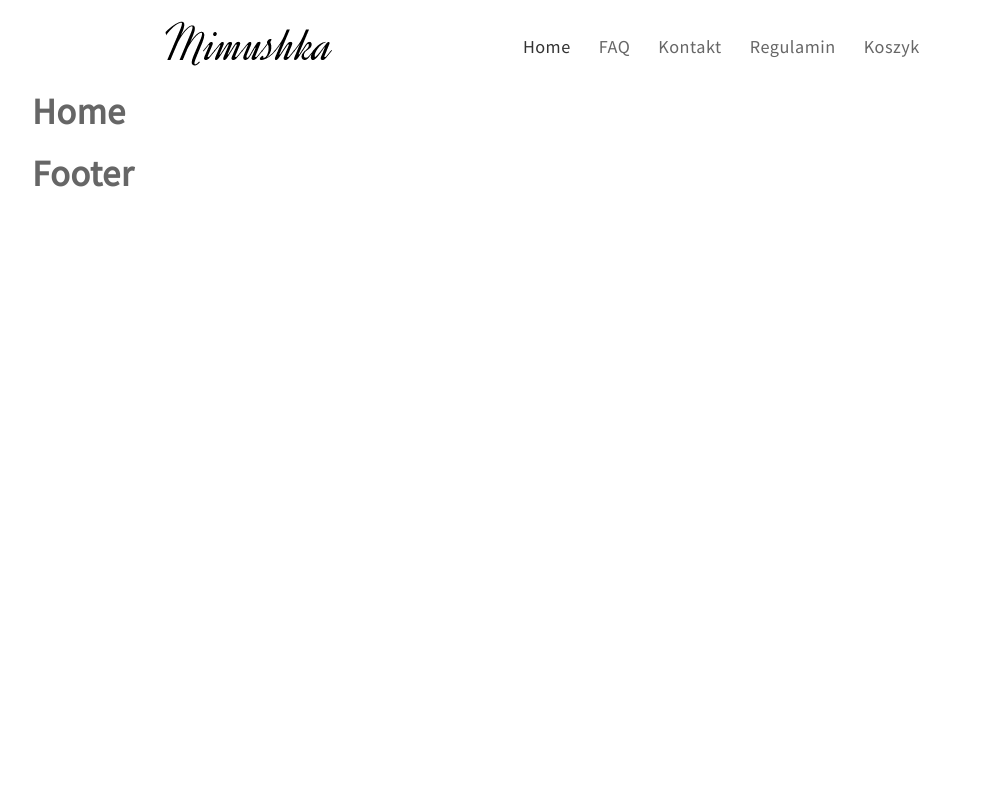
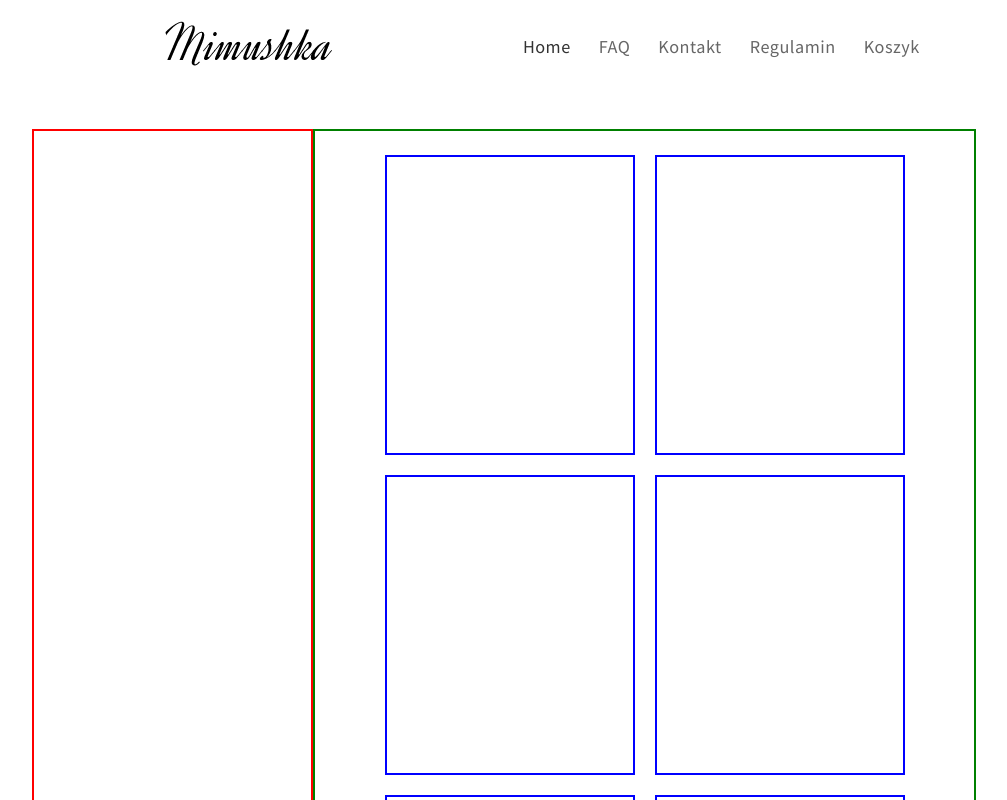
Before and after one commit to Nolandos/mimushka-shop, a React (Create React App) app in the folder client/: page / in a window 1280 px wide. Shown: the top 800 px of the page, without its empty margins (136-1143 px from the left). Built offline with nearby package versions, Linux system fonts and the light colour scheme.

Commit message:
Add based structure for Home page

```diff
--- a/client/src/components/features/PreviewProduct/PreviewProduct.js
+++ b/client/src/components/features/PreviewProduct/PreviewProduct.js
@@ -1,8 +1,9 @@
 import React from 'react';
+import './PreviewProduct.scss';
 
 const PreviewProduct = () => (
-  <div>
-    <h1>PreviewProduct</h1>
+  <div className="preview-product">
+
   </div>
 );
 
--- a/client/src/components/features/PreviewProduct/PreviewProduct.scss
+++ b/client/src/components/features/PreviewProduct/PreviewProduct.scss
@@ -0,0 +1,6 @@
+.preview-product {
+    border: 2px solid blue;
+    width: 250px;
+    height: 300px;
+    margin: 10px;
+}
--- a/client/src/components/features/Products/Products.js
+++ b/client/src/components/features/Products/Products.js
@@ -1,8 +1,10 @@
 import React from 'react';
-
+import './Products.scss';
+import { PreviewProduct } from '../../index';
+const elements = [1,2,3,4,5,6,7,8,9,10];
 const Products = () => (
-  <div>
-    <h1>Products</h1>
+  <div className="products">
+    {elements.map(item=><PreviewProduct key={item} />)}
   </div>
 );
 
--- /dev/null
+++ b/client/src/components/features/Products/Products.scss
@@ -0,0 +1,9 @@
+@import '../../../styles/settings.scss';
+
+.products {
+    border: 2px solid green;
+    display: flex;
+    padding: $base-size;
+    justify-content: center;
+    flex-wrap: wrap;
+}
--- a/client/src/components/features/Sidebar/Sidebar.js
+++ b/client/src/components/features/Sidebar/Sidebar.js
@@ -1,8 +1,9 @@
 import React from 'react';
+import './Sidebar.scss';
 
 const Sidebar = () => (
-  <div>
-    <h1>Sidebar</h1>
+  <div className="sidebar">
+
   </div>
 );
 
--- a/client/src/components/features/Sidebar/sidebar.scss
+++ b/client/src/components/features/Sidebar/sidebar.scss
@@ -0,0 +1,3 @@
+.sidebar {
+    border: 2px solid red;
+}
--- a/client/src/components/pages/Home/Home.js
+++ b/client/src/components/pages/Home/Home.js
@@ -1,8 +1,11 @@
 import React from 'react';
+import './Home.scss';
+import { Products, Sidebar } from '../../index';
 
 const Home = () => (
-  <div>
-    <h1>Home</h1>
+  <div className="home">
+    <Sidebar />
+    <Products />
   </div>
 );
 
--- a/client/src/components/pages/Home/Home.scss
+++ b/client/src/components/pages/Home/Home.scss
@@ -0,0 +1,12 @@
+.home {
+    width: 100%;
+    display: flex;
+    margin-top: 5%;
+
+    .sidebar {
+        width: 30vw;
+    }
+    .products {
+        width: 70vw;
+    }
+}
```
